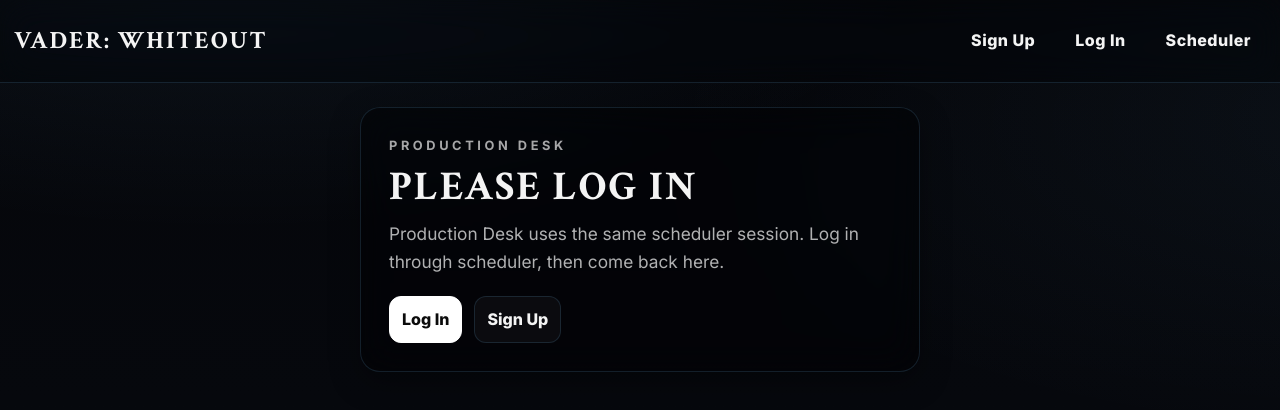
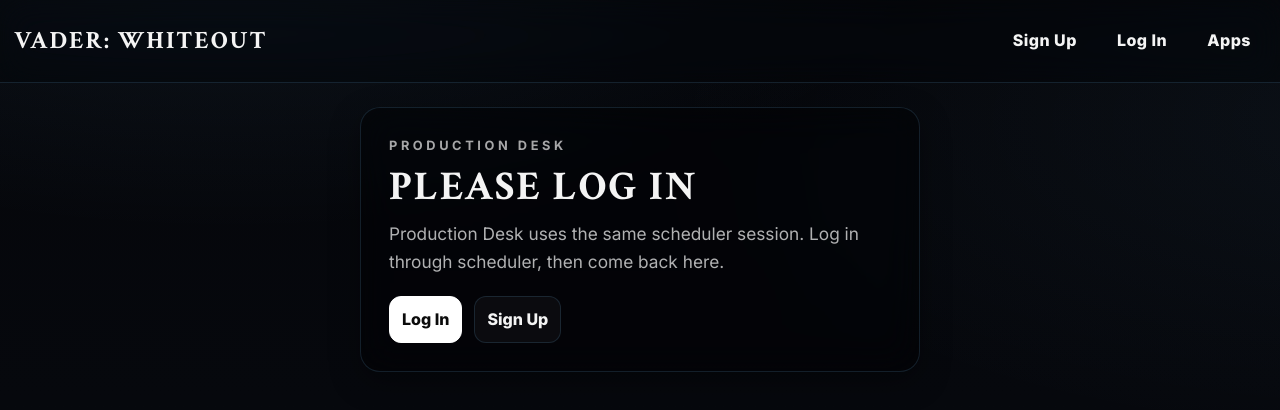
Before and after one commit to Talanezi/vader-whiteout-production-desk, a React (Vite) app in the folder client/: page /#/login in a window 1280 px wide. Shown: the top 410 px of the page. Built offline with nearby package versions, Linux system fonts and the light colour scheme; no server answers.

Commit message:
Replace Production Desk scheduler nav link with apps hub

```diff
--- a/client/src/components/AppShell.tsx
+++ b/client/src/components/AppShell.tsx
@@ -39,8 +39,8 @@ function AppShell() {
               </>
             )}
 
-            <a className="vw-nav-link" href="/scheduler/">
-              Scheduler
+            <a className="vw-nav-link" href="/apps/">
+              Apps
             </a>
           </nav>
         </div>
```
